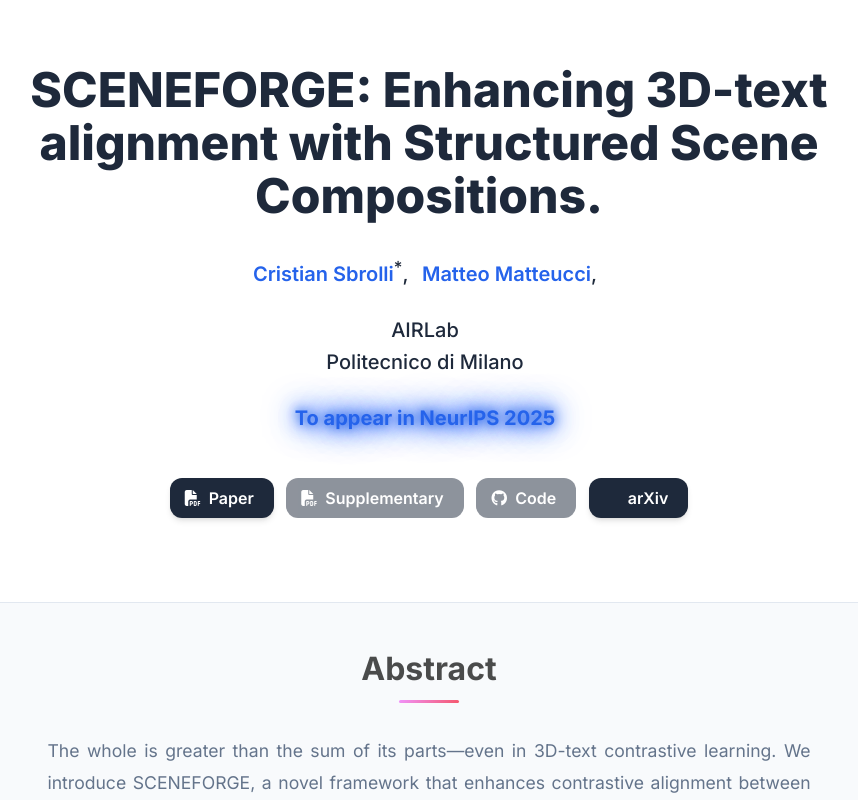
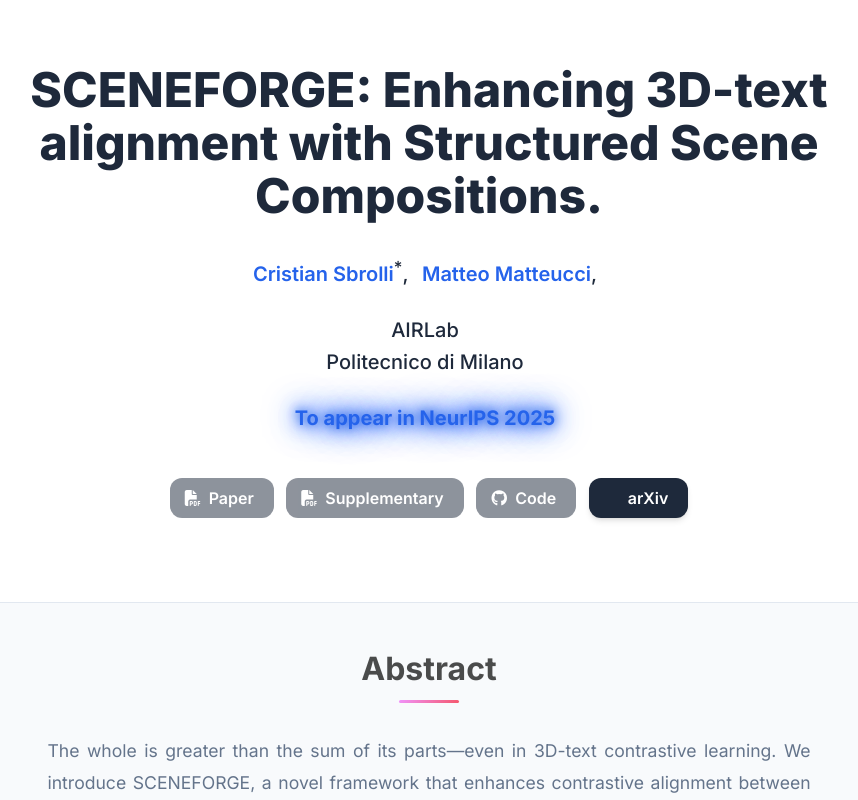
Before and after one commit to mortorit/sceneforge-neurips2025, a plain HTML site: page index.html in a window 1280 px wide. Shown: the top 800 px of the page, without its empty margins (211-1069 px from the left). Drawn offline with nearby package versions, Linux system fonts and the light colour scheme; some icons are missing.

Commit message:
Update index.html

```diff
--- a/index.html
+++ b/index.html
@@ -236,7 +236,7 @@ A systematic analysis of key design choices, providing insights into optimal obj
                   <div class="publication-links">
                       <span class="link-block">
                     <a href="" target="https://arxiv.org/abs/2509.15693"
-                    class="external-link button is-normal is-rounded is-dark">
+                    class="external-link button is-normal is-rounded is-dark" disabled>
                     <span class="icon">
                       <i class="fas fa-file-pdf"></i>
                     </span>
```
